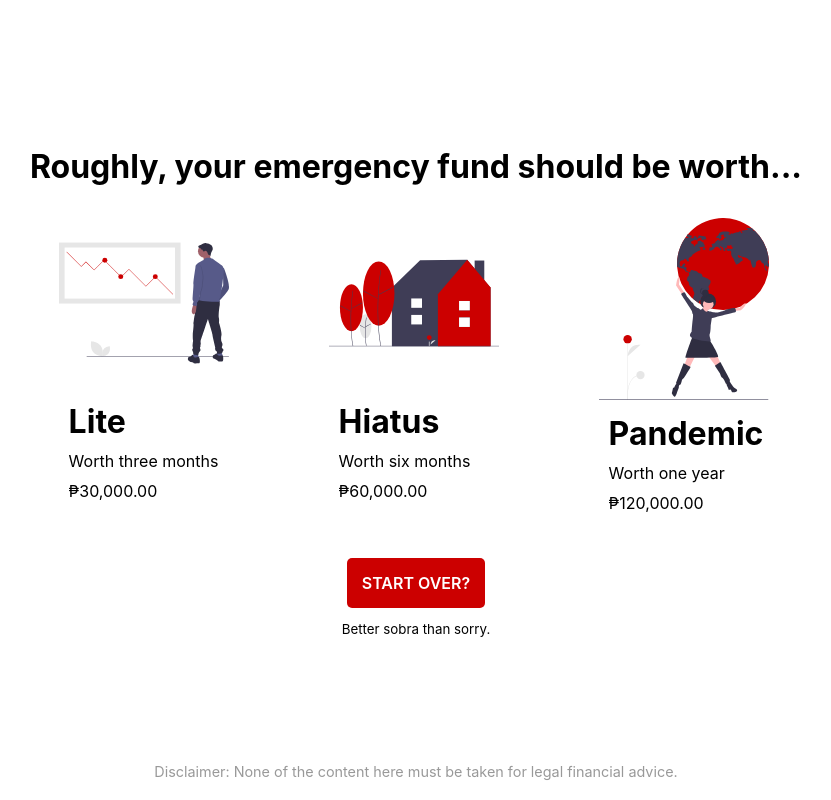
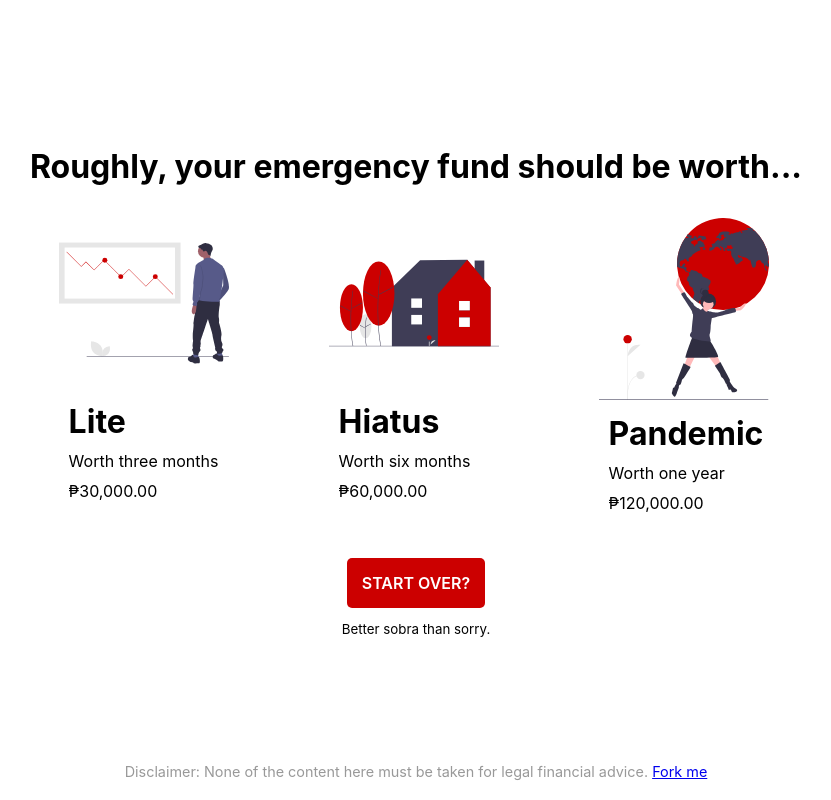
Before and after one commit to michaelignacio/ef-calc, a React (Create React App) app: page / in a window 1280 px wide. Both pictures are taken after a click on the input "Continue". Shown: the whole page, without its empty margins (224-1055 px from the left). Built offline with nearby package versions, Linux system fonts and the light colour scheme.

Commit message:
Add Github link

```diff
--- a/src/components/Result.js
+++ b/src/components/Result.js
@@ -173,7 +173,7 @@ const Result = ({data}) => (
       </p>
     </Startover>
     <Disclaimer>
-      <p>Disclaimer: None of the content here must be taken for legal financial advice.</p>
+      <p>Disclaimer: None of the content here must be taken for legal financial advice. <a href="https://github.com/michaelignacio/ef-calc" target="_blank" rel="noopener noreferrer">Fork me</a></p>
     </Disclaimer>
   </Wrapper>
 );
```
